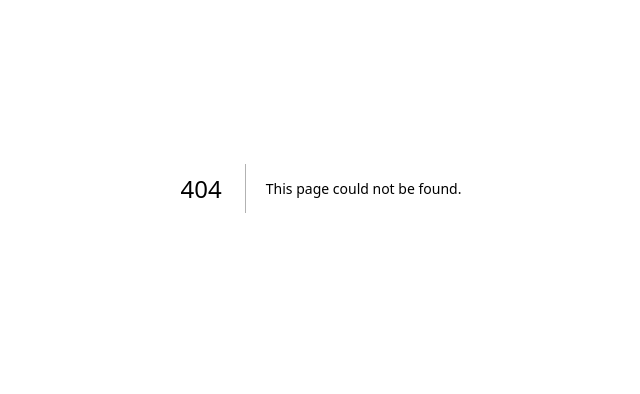
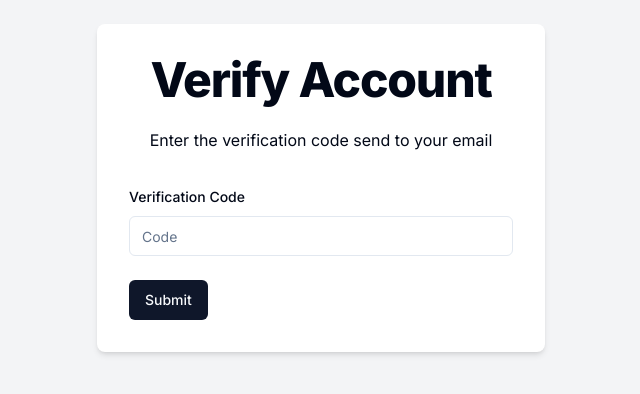
Before and after one commit to Abhisheksantra28/truthBooth, a Next.js app: page /verify/1 in a window 1280 px wide. Before the commit this address had no page. Shown: the part 212-606 px from the top of the page, without its empty margins (319-959 px from the left). Built offline with nearby package versions, Linux system fonts and the light colour scheme.

Commit message:
Add verification page

```diff
--- /dev/null
+++ b/src/app/(auth)/verify/[username]/page.tsx
@@ -0,0 +1,96 @@
+"use client";
+import { Button } from "@/components/ui/button";
+import {
+  Form,
+  FormControl,
+  FormField,
+  FormItem,
+  FormLabel,
+  FormMessage,
+} from "@/components/ui/form";
+import { Input } from "@/components/ui/input";
+import { useToast } from "@/components/ui/use-toast";
+import { verifySchema } from "@/schemas/verifySchema";
+import { ApiResponse } from "@/types/ApiResponse";
+import { zodResolver } from "@hookform/resolvers/zod";
+import axios, { AxiosError } from "axios";
+import { useParams, useRouter } from "next/navigation";
+import React from "react";
+import { useForm } from "react-hook-form";
+import * as z from "zod";
+
+const page = () => {
+  const router = useRouter();
+  const params = useParams();
+  const { toast } = useToast();
+
+  // zod validation
+  const form = useForm<z.infer<typeof verifySchema>>({
+    resolver: zodResolver(verifySchema),
+    defaultValues: {
+      code: "",
+    },
+  });
+
+
+
+  const onSubmit = async (data: z.infer<typeof verifySchema>) => {
+    try {
+      const username = params.username;
+      console.log("username: ", username);
+      const res = await axios.post("/api/verify-code", {
+        username,
+        code: data.code,
+      });
+
+      toast({
+        title: "Success",
+        description: res.data.message,
+      });
+
+      router.replace("/sign-in");
+    } catch (error) {
+      console.error("Error verifying code: ", error);
+      const axiosError = error as AxiosError<ApiResponse>;
+      toast({
+        title: "Error",
+        description: axiosError.response?.data.message ?? "Error signing up",
+        variant: "destructive",
+      });
+    }
+  };
+
+  return (
+    <div className="flex justify-center items-center min-h-screen bg-gray-100">
+      <div className="w-full max-w-md p-8 space-y-8 bg-white rounded-lg shadow-md">
+        <div className="text-center">
+          <h1 className="text-4xl font-extrabold tracking-tight lg:text-5xl mb-6">
+            Verify Account
+          </h1>
+          <p className="mb-4">Enter the verification code send to your email</p>
+        </div>
+
+        <Form {...form}>
+          <form onSubmit={form.handleSubmit(onSubmit)} className="space-y-6">
+            <FormField
+              name="code"
+              control={form.control}
+              render={({ field }) => (
+                <FormItem>
+                  <FormLabel>Verification Code</FormLabel>
+                  <FormControl>
+                    <Input placeholder="Code" {...field} />
+                  </FormControl>
+                  <FormMessage />
+                </FormItem>
+              )}
+            />
+            <Button type="submit">Submit</Button>
+          </form>
+        </Form>
+      </div>
+    </div>
+  );
+};
+
+export default page;
```
